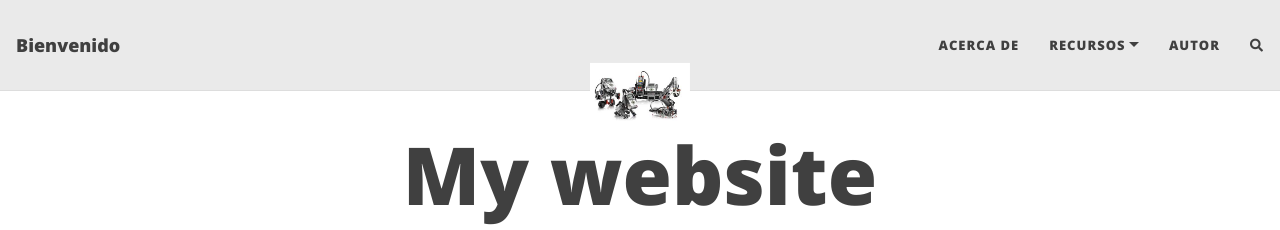
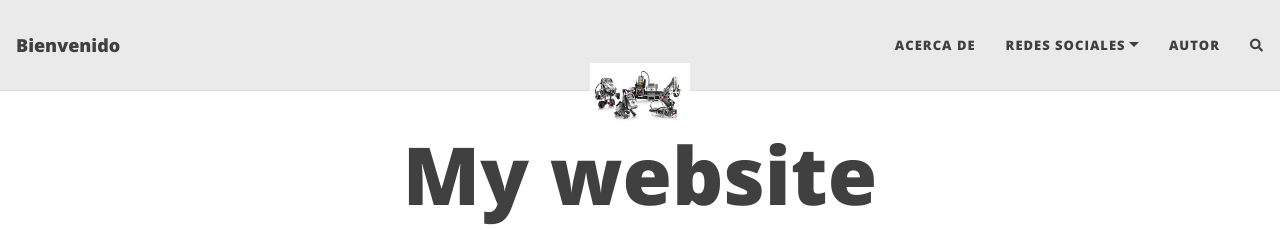
Before and after one commit to Brian27alv/Brian27alv.github.io, a Jekyll site: the page built from index.html, in a window 1280 px wide. Shown: the top 230 px of the page. Built offline with Jekyll 4.4.1, drawn with Linux system fonts in a browser that asks for light colours; nearby versions of some CDN libraries; the list of posts is cut into pages by our own code; comment, search, counter and statistics services are not loaded.

Commit message:
Update _config.yml

```diff
--- a/_config.yml
+++ b/_config.yml
@@ -21,9 +21,9 @@ author: Some Person
 
 navbar-links:
   Acerca de: "Acerca de mi"
-  Recursos:
-    - Beautiful Jekyll: "https://beautifuljekyll.com"
-    - Learn markdown: "https://www.markdowntutorial.com/"
+  Redes Sociales:
+    - Instagram: "https://beautifuljekyll.com"
+    - Facebook: "https://www.markdowntutorial.com/"
   Autor: "https://deanattali.com"
 
 ################
```
